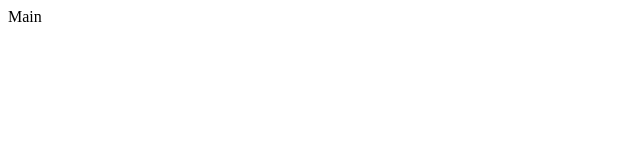
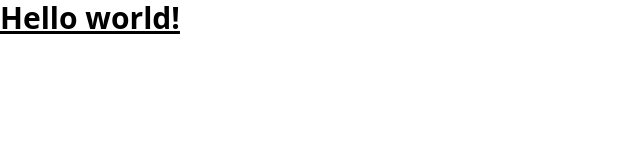
Before and after one commit to mohit-aroraa/Platter-assignment, a plain HTML site: page index.html in a window 1280 px wide. Shown: the whole page, without its empty margins (0-640 px from the left). Drawn offline with nearby package versions, Linux system fonts and the light colour scheme.

Commit message:
Add meta tags and Tailwind CSS to index.html

```diff
--- a/index.html
+++ b/index.html
@@ -1,8 +1,13 @@
+<!doctype html>
 <html>
-  <head></head>
+  <head>
+    <meta charset="UTF-8" />
+    <meta name="viewport" content="width=device-width, initial-scale=1.0" />
+    <script src="https://cdn.jsdelivr.net/npm/@tailwindcss/browser@4"></script>
+  </head>
   <body>
-    <main>
-      Main
-    </main>
+    <h1 class="text-3xl font-bold underline">
+      Hello world!
+    </h1>
   </body>
 </html>
```
